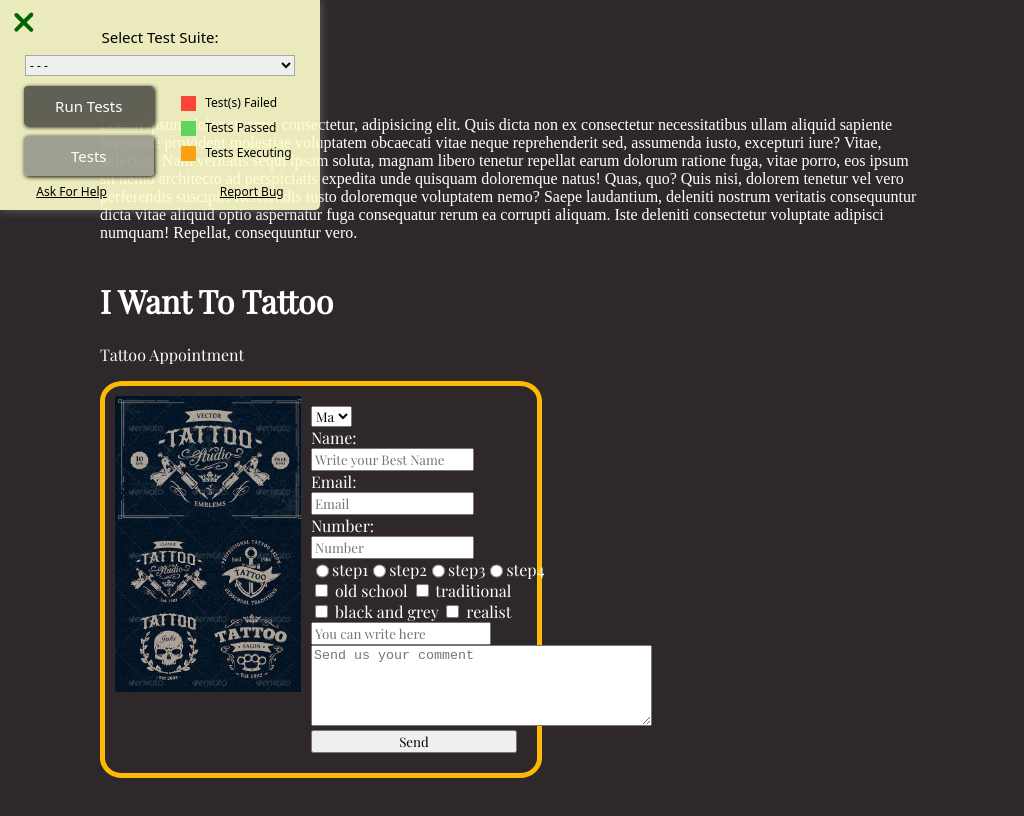
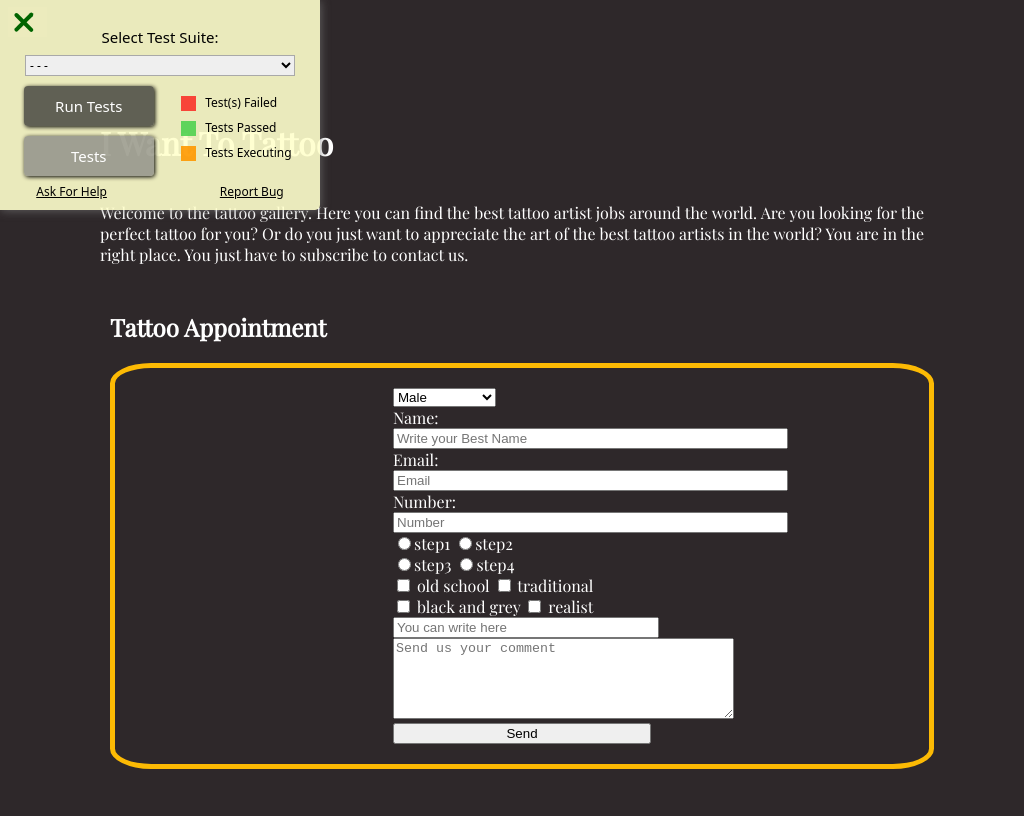
Before and after one commit to gandroide/Survey-Form, a plain HTML site: page index.html in a window 1024 px wide. Drawn offline with nearby package versions, Linux system fonts and the light colour scheme.

Commit message:
surveyForm final final faltando solo final

```diff
--- a/index.html
+++ b/index.html
@@ -9,14 +9,14 @@
     <link rel="stylesheet" href="style.css">
 </head>
 <body>
-    <div id="todo">
+    <main id="todo">
         <div id="descripcion">
-            <p style="color: white;">Lorem ipsum dolor sit amet consectetur, adipisicing elit. Quis dicta non ex consectetur necessitatibus ullam aliquid sapiente inventore provident molestiae voluptatem obcaecati vitae neque reprehenderit sed, assumenda iusto, excepturi iure? Vitae, delectus! Nam veritatis sequi ipsam soluta, magnam libero tenetur repellat earum dolorum ratione fuga, vitae porro, eos ipsum sit nemo architecto ad perspiciatis expedita unde quisquam doloremque natus! Quas, quo? Quis nisi, dolorem tenetur vel vero perferendis suscipit! Reiciendis iusto doloremque voluptatem nemo? Saepe laudantium, deleniti nostrum veritatis consequuntur dicta vitae aliquid optio aspernatur fuga consequatur rerum ea corrupti aliquam. Iste deleniti consectetur voluptate adipisci numquam! Repellat, consequuntur vero.</p>
+            <h1 id="title" style="color: white;">I Want To Tattoo</h1>
+            <p style="color: white;">Welcome to the tattoo gallery. Here you can find the best tattoo artist jobs around the world. Are you looking for the perfect tattoo for you? Or do you just want to appreciate the art of the best tattoo artists in the world? You are in the right place. You just have to subscribe to contact us.</p>
         </div>
         <div id="informacion">
-            <div class="titulo">
-                <h1 id="title" style="color: white;">I Want To Tattoo</h1>
-                <p id="description" style="color: white;">Tattoo Appointment</p>
+            <div class="titulo"><!--que es esto?-->
+                <h2 id="description" style="color: white;">Tattoo Appointment</h2>
             </div>
 
             <form id="survey-form">
@@ -47,19 +47,27 @@
                     </div>
 
 
-                    <label id="botones" style="color: white;">
-                        <input type="radio" name="juegoDeBotones" value="indoor">step1
-                        <input type="radio" name="juegoDeBotones" value="indoor">step2
-                        <input type="radio" name="juegoDeBotones" value="indoor">step3
-                        <input type="radio" name="juegoDeBotones" value="indoor">step4
-                    </label>
+                    <div id="botones" style="color: white;">
+                        <div id="combo1">
+                            <label><input type="radio" name="juegoDeBotones" value="indoor">step1</label>
+                            <label><input type="radio" name="juegoDeBotones" value="indoor">step2</label>
+                        </div>
+                        <div id="combo2">
+                            <label><input type="radio" name="juegoDeBotones" value="indoor">step3</label>
+                            <label><input type="radio" name="juegoDeBotones" value="indoor">step4</label>
+                        </div>
+                    </div>
                     <div id="categorias" style="color: white;">
-                        <label for="casilla1"><input id="casilla1" type="checkbox" name="peronality" value="marcar"> old school</label>
-                        <label for="casilla2"><input id="casilla2" type="checkbox" name="peronality" value="marcar"> traditional</label>
-                        <label for="casilla3"><input id="casilla3" type="checkbox" name="peronality" value="marcar"> black and grey</label>
-                        <label for="casilla4"><input id="casilla4" type="checkbox" name="peronality" value="marcar"> realist</label>
-                        <input type="text" id="otros"placeholder="You can write here">
+                        <div id="bloque1">
+                            <label for="casilla1"><input id="casilla1" type="checkbox" name="peronality" value="marcar"> old school</label>
+                            <label for="casilla2"><input id="casilla2" type="checkbox" name="peronality" value="marcar"> traditional</label>
+                        </div>
+                        <div id="bloque2">
+                            <label for="casilla3"><input id="casilla3" type="checkbox" name="peronality" value="marcar"> black and grey</label>
+                            <label for="casilla4"><input id="casilla4" type="checkbox" name="peronality" value="marcar"> realist</label>
+                        </div>
                     </div>
+                    <input type="text" id="otros"placeholder="You can write here">
                     <div classs="campoTexto">
                     <textarea name="mensaje" placeholder="Send us your comment" cols="40" rows="5"></textarea>
                     </div>
@@ -68,7 +76,7 @@
                 </div>
             </form>
         </div>
-    </div>
+    </main>
     <script src="test.js"></script>
 
 </body>
--- a/style.css
+++ b/style.css
@@ -4,25 +4,17 @@ html, body {
     display: flex;
     align-content: stretch;
     /*aun no funciona*/
+    font-family: 'Playfair Display', serif;
 }
 
 .userInfo {
-    font-family: 'Playfair Display', serif;
     display: flex;
     flex-direction: column;
 }
 
-.titulo {
-    font-family: 'Playfair Display', serif;
-}
-
 .nameRequest {
     display: flex;
-    font-family: 'Playfair Display', serif;
     flex-direction: column;
-}
-#name, #email, #number {
-    font-family: 'Playfair Display', serif;
 }
 /*
 .nameRequest > div {
@@ -34,7 +26,6 @@ html, body {
 }
 .emailRequest {
     display: flex;
-    font-family: 'Playfair Display', serif;
     flex-direction: column;
 }
 .emailRequest > div {
@@ -46,7 +37,6 @@ html, body {
 
 .numberRequest {
     display: flex;
-    font-family: 'Playfair Display', serif;
     flex-direction: column;
 }
 
@@ -63,7 +53,7 @@ html, body {
     border: 5px solid #FCBA04;
     border-radius: 5%;
     display: flex;
-    max-width: 50%; /*este es mi contenedor flexible*/
+    max-width: 100%; /*este es mi contenedor flexible*/
 }
 
 #izquierda, #derecha {
@@ -89,38 +79,82 @@ este es el contenedor de la imagen
 #dropdown {
     width: 20%;
     align-self: flex-start;
-    font-family: 'Playfair Display', serif;
 }
 
 #botones {
     display: flex;
-    font-family: 'Playfair Display', serif;
-}
-#categorias {
-    font-family: 'Playfair Display', serif;
+    flex-wrap: wrap;
 }
 
 .campoTexto {
     display: flex;
-    font-family: 'Playfair Display', serif;
     /*resize: horizontal;
     min-height: 60px;
     max-height: 300px; nada de esto funciona para cambiar el tamano*/
 }
 
-#submit, #otros {
-    font-family: 'Playfair Display', serif;
+
+#informacion, #descripcion {
+    display: flex;
+    flex-direction: column;
+    width: 50%;
+    align-content: stretch;
+}
+
+#descripcion p{
+    text-align: justify;
+    width: 50%;
 }
 
 #informacion {
     display: flex;
-    flex-direction: column;
+    width: 50%;
+    padding: 10px;
+}
+
+#todo {
+    display: flex;
+    flex-direction: row;
 
 }
 
+#otros, #submit {
+    width: 50%;
+}
 
 @media screen and (min-width: 780px) and (max-width: 1024px){
-
+    #image {
+        display: none;
+    }
+    #survey-form {
+        max-width: 100%;
+    }
+    #derecha {
+        width: 100%;
+    }
+    #botones {
+        display: flex;
+        flex-direction: column;
+    }
+    #categorias {
+        display: flex;
+        flex-direction: column;
+        flex-wrap: wrap;
+    }
+    #todo {
+        display: flex;
+        flex-direction: column;
+    }
+    #informacion, #descripcion {
+        display: flex;
+        flex-direction: column;
+        width: 100%;
+        align-content: stretch;
+    }
+    #descripcion p {
+        text-align: justify;
+        width: 100%;
+    }
 }
 
 @media screen and (min-width: 480px) and (max-width: 780px){
@@ -140,7 +174,23 @@ este es el contenedor de la imagen
     #categorias {
         display: flex;
         flex-direction: column;
+        flex-wrap: wrap;
     }
+    #todo {
+        display: flex;
+        flex-direction: column;
+    }
+    #informacion, #descripcion {
+        display: flex;
+        flex-direction: column;
+        width: 100%;
+        align-content: stretch;
+    }
+    #descripcion p {
+        text-align: justify;
+        width: 100%;
+    }
+
 }
 
 @media screen and (max-width: 480px){
@@ -159,6 +209,22 @@ este es el contenedor de la imagen
     }
     #categorias {
         display: flex;
+        flex-wrap: wrap;
         flex-direction: column;
     }
+    #todo {
+        display: flex;
+        flex-direction: column;
+    }
+    #informacion, #descripcion {
+        display: flex;
+        flex-direction: column;
+        width: 100%;
+        align-content: stretch;
+    }
+    #descripcion p {
+        text-align: justify;
+        width: 100%;
+    }
+
 }
```
